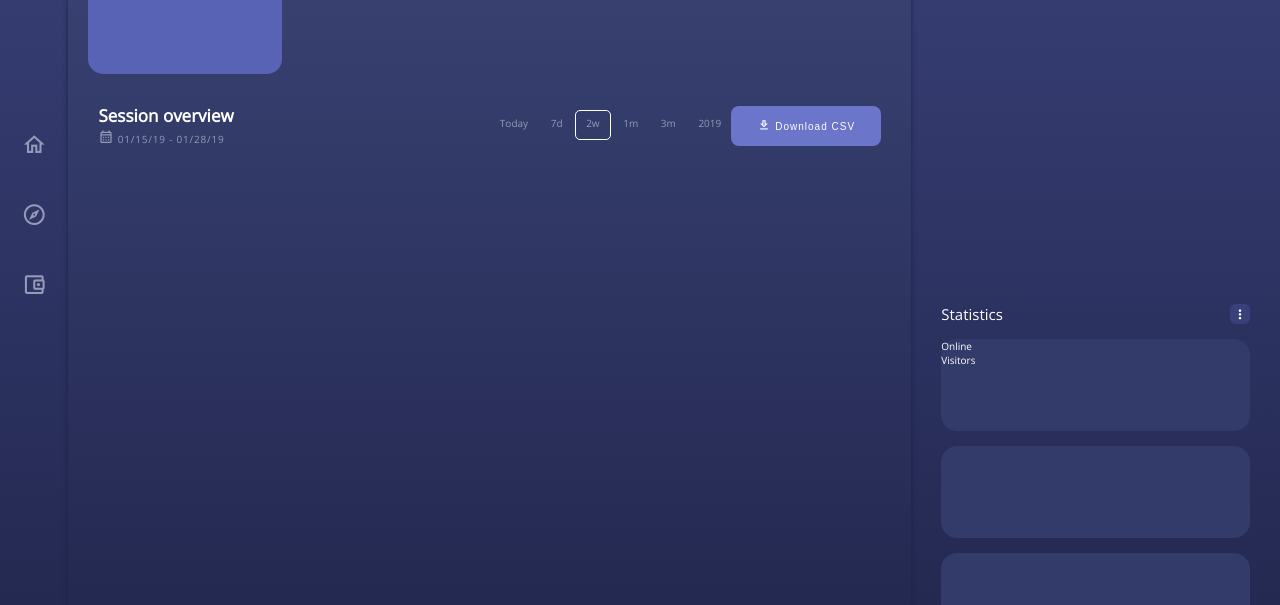
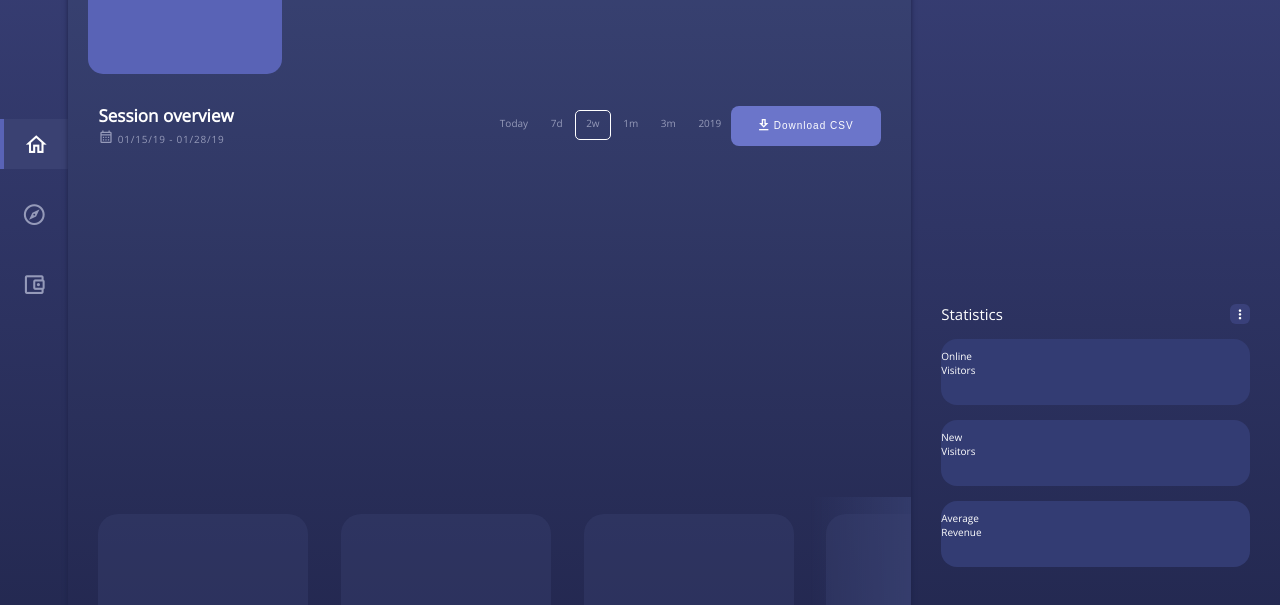
Before and after one commit to VektorTech/product-design-dashboard, a website built with webpack: page index.html in a window 1280 px wide. Shown: the part 126-731 px from the top of the page. Built offline with nearby package versions, Linux system fonts and the light colour scheme; some icons are missing.

Commit message:
Added styles to page

```diff
--- a/index.html
+++ b/index.html
@@ -17,7 +17,7 @@
             </div>
             <div class="header__items">
                 <ul class="header__nav">
-                    <li class="header__nav-items">
+                    <li class="header__nav-items header__nav-items--active">
                         <i class="mdi mdi-home-outline"></i>
                     </li>
                     <li class="header__nav-items">
@@ -98,14 +98,52 @@
                         </ul>
                     </div>
                     <div class="preview-stats__btn">
-                        <button><i class="mdi mdi-download-outline"></i> Download CSV</button>
+                        <button class="btn"><i class="mdi mdi-download-outline"></i> Download CSV</button>
                     </div>
                 </div>
                 <div class="preview-stats__graph-wrapper">
                 </div>
             </div>
 
-            <div class="">
+            <div class="card-results">
+                <ul class="card-results__scroller">
+                    <div class="card-results__card">
+                        <div class="card-results__top">
+                            <div class="card-results__top-section"></div>
+                            <div class="card-results__top-section"></div>
+                            <div class="card-results__top-section"></div>
+                            <div class="card-results__top-section"></div>
+                        </div>
+                        <div class="card-results__bottom"></div>
+                    </div>
+                    <div class="card-results__card">
+                        <div class="card-results__top">
+                            <div class="card-results__top-section"></div>
+                            <div class="card-results__top-section"></div>
+                            <div class="card-results__top-section"></div>
+                            <div class="card-results__top-section"></div>
+                        </div>
+                        <div class="card-results__bottom"></div>
+                    </div>
+                    <div class="card-results__card">
+                        <div class="card-results__top">
+                            <div class="card-results__top-section"></div>
+                            <div class="card-results__top-section"></div>
+                            <div class="card-results__top-section"></div>
+                            <div class="card-results__top-section"></div>
+                        </div>
+                        <div class="card-results__bottom"></div>
+                    </div>
+                    <div class="card-results__card">
+                        <div class="card-results__top">
+                            <div class="card-results__top-section"></div>
+                            <div class="card-results__top-section"></div>
+                            <div class="card-results__top-section"></div>
+                            <div class="card-results__top-section"></div>
+                        </div>
+                        <div class="card-results__bottom"></div>
+                    </div>
+                </ul>
             </div>
         </div>
 
@@ -132,8 +170,18 @@
                         </ul>
                     </div>
                     <div class="side-panel__results">
+                        <ul class="side-panel-nav">
+                            <li>New<br>Visitors</li>
+                            <li></li>
+                            <li></li>
+                        </ul>
                     </div>
                     <div class="side-panel__results">
+                        <ul class="side-panel-nav">
+                            <li>Average<br>Revenue</li>
+                            <li></li>
+                            <li></li>
+                        </ul>
                     </div>
                 </div>
             </div>
--- a/main.scss
+++ b/main.scss
@@ -1,7 +1,7 @@
 @import "./styles/_globals.scss";
 @import "./styles/layout/header.scss";
+@import "./styles/layout/section-main.scss";
 @import "./styles/layout/side-panel.scss";
-@import "./styles/layout/section-main.scss";
 
 * {
     margin: 0;
@@ -31,17 +31,6 @@ html, body {
     display: grid;
     grid-template-columns: 1.3fr 16fr 7fr;
     grid-auto-rows: 100%;
-
-    & > div {
-        &:nth-child(2) {
-            display: flex;
-            flex-direction: column;
-            background: -webkit-linear-gradient(bottom, $standard-col, #3b4576);
-            box-shadow: 0px 0px 0.5rem $gap-color;
-            z-index: 100;
-            padding: 0 $gap-size;
-        }
-    }
 }
 
 // @media screen and (max-width: 400px){
--- /dev/null
+++ b/styles/components/button.scss
@@ -0,0 +1,26 @@
+@mixin button{
+    &.btn {
+        background-color: #6b75ca;
+        font-size: 1rem;
+        letter-spacing: .1rem;
+        color: #fff;
+        width: 100%;
+        height: 100%;
+        border: none;
+        border-radius: .8rem;
+        cursor: pointer;
+        white-space: nowrap;
+
+        & i::before {
+            -webkit-transform: scale(1.6);
+        }
+
+        &-red {
+            background-color: #e74c3c;
+         }
+
+        &:hover {
+            -webkit-filter: brightness(90%);
+        }
+    }
+}
--- a/styles/components/card.scss
+++ b/styles/components/card.scss
@@ -7,7 +7,12 @@
         grid-row-start: 1;
         grid-row-end: 3;
 
-        &--active {
+        &:hover {
+            background-color: $active;
+            margin: -.4rem -.4rem;
+        }
+
+        &--active, &--active:hover {
             font-size: 1.5rem;
             margin: 0 -1rem;
             grid-row-end: 4;
--- a/styles/layout/header.scss
+++ b/styles/layout/header.scss
@@ -26,7 +26,7 @@
         }
     }
 
-    &__nav-items:hover {
+    &__nav-items--active, &__nav-items:hover {
         cursor: pointer;
         border-left: 0.4rem solid $active;
         background-color: $highlight;
--- /dev/null
+++ b/styles/layout/section-footer.scss
@@ -0,0 +1,62 @@
+@mixin footer{
+    .card-results {
+        height: 15rem;
+
+        &__scroller {
+            overflow-x: scroll;
+            overflow-y: hidden;
+            white-space: nowrap;
+            padding-left: $gap-size;
+        }
+
+        &::after{
+            content: "";
+            z-index: 1000;
+            display: block;
+            height: 12rem;
+            margin-top: -14rem;
+            float: right;
+            width: 10rem;
+            background: -webkit-linear-gradient(left, rgba(#000, 0), $standard-col2);
+        }
+
+        &__card {
+            width:21rem;
+            height:12rem;
+            display: inline-block;
+            flex-direction: column;
+            justify-content: space-evenly;
+            border-radius: 2rem;
+            background-color: rgba($highlight, 0.4);
+
+            &:nth-child(1n+2){//everything but first
+                margin-left: $gap-size;
+            }
+
+            // & > div {
+            //     height: 50%;
+            // }
+        }
+
+        // &__top {
+        //     display: grid;
+        //     grid-template-columns: 1fr 1.5fr 1fr;
+        //     grid-template-rows: 2;
+        //     grid-template-areas: "a b d""a c d";
+        //     // grid-gap: 1rem;
+        // }
+
+        // &__top-section:nth-child(1) {
+        //     grid-area: a;
+        // }
+        // &__top-section:nth-child(2) {
+        //     grid-area: b;
+        // }
+        // &__top-section:nth-child(3) {
+        //     grid-area: c;
+        // }
+        // &__top-section:nth-child(4) {
+        //     grid-area: d;
+        // }
+    }
+}
--- a/styles/layout/section-main.scss
+++ b/styles/layout/section-main.scss
@@ -1,8 +1,24 @@
 @import "../components/card.scss";
-@import "section-header.scss";
+@import "section-mid-header.scss";
+@import "section-footer.scss";
 
 .section_main {
     $main: '.section_main';
+
+    display: flex;
+    flex-direction: column;
+    overflow: hidden;
+    background: -webkit-linear-gradient(bottom, $standard-col, #3b4576);
+    box-shadow: 0px 0px 0.5rem $gap-color;
+    z-index: 100;
+
+    & > div {
+        padding: 0 $gap-size;
+
+        &:last-child {
+            padding: 0;
+        }
+    }
 
     .select-stats__area {
         &:first-child {
@@ -12,8 +28,9 @@
             grid-template-rows: repeat(3, 1fr);
             grid-gap: $gap_size;
         }
+        @include card('.select-stats');
     }
 
-    @include card('.select-stats');
     @include header('.preview-stats');
+    @include footer;
 }
--- a/styles/layout/section-header.scss
+++ b/styles/layout/section-mid-header.scss
@@ -1,3 +1,5 @@
+@import "../components/button.scss";
+
 @mixin header($selector){
     #{$selector}__area {
         &:nth-child(2) {
@@ -11,6 +13,7 @@
         display: flex;
         flex-direction: row;
         justify-content: space-between;
+        white-space: nowrap;//prevents text wrap
     }
 
     #{$selector}__title {
@@ -35,8 +38,6 @@
 
     #{$selector}__nav {
         list-style: none;
-        //prevents line from breaking
-        white-space: nowrap;
     }
 
     #{$selector}__items {
@@ -55,22 +56,10 @@
         width: 15rem;
         height: 4rem;
         align-self: center;
+    }
 
-        & button {
-            background-color: #6b75ca;
-            font-size: 1rem;
-            letter-spacing: .1rem;
-            color: #fff;
-            width: 100%;
-            height: 100%;
-            border: none;
-            border-radius: .8rem;
-            cursor: pointer;
-
-            & > i {
-               font-size: 1.3rem;
-            }
-        }
+    button {
+        @include button;
     }
 }
 
--- a/styles/layout/side-panel.scss
+++ b/styles/layout/side-panel.scss
@@ -35,9 +35,11 @@
 
     &__results {
         width: 100%;
-        height: 27%;
+        // height: inherit;
+        padding-top: 1rem;
+        // height: 27%;
         border-radius: 1.6rem;
         margin: 1.5rem 0;
-        background-color: $standard-col2;
+        background-color: #333c73;
     }
 }
```
